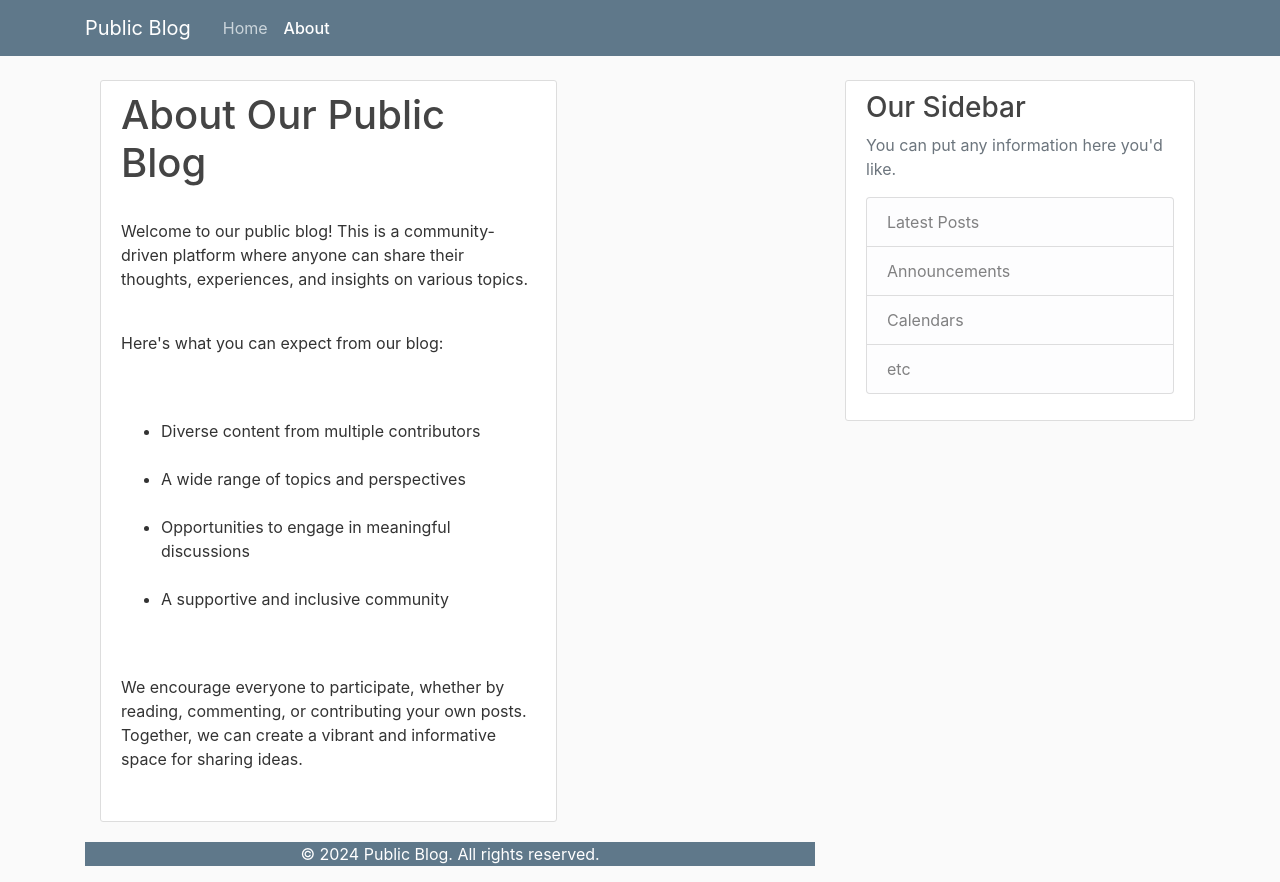
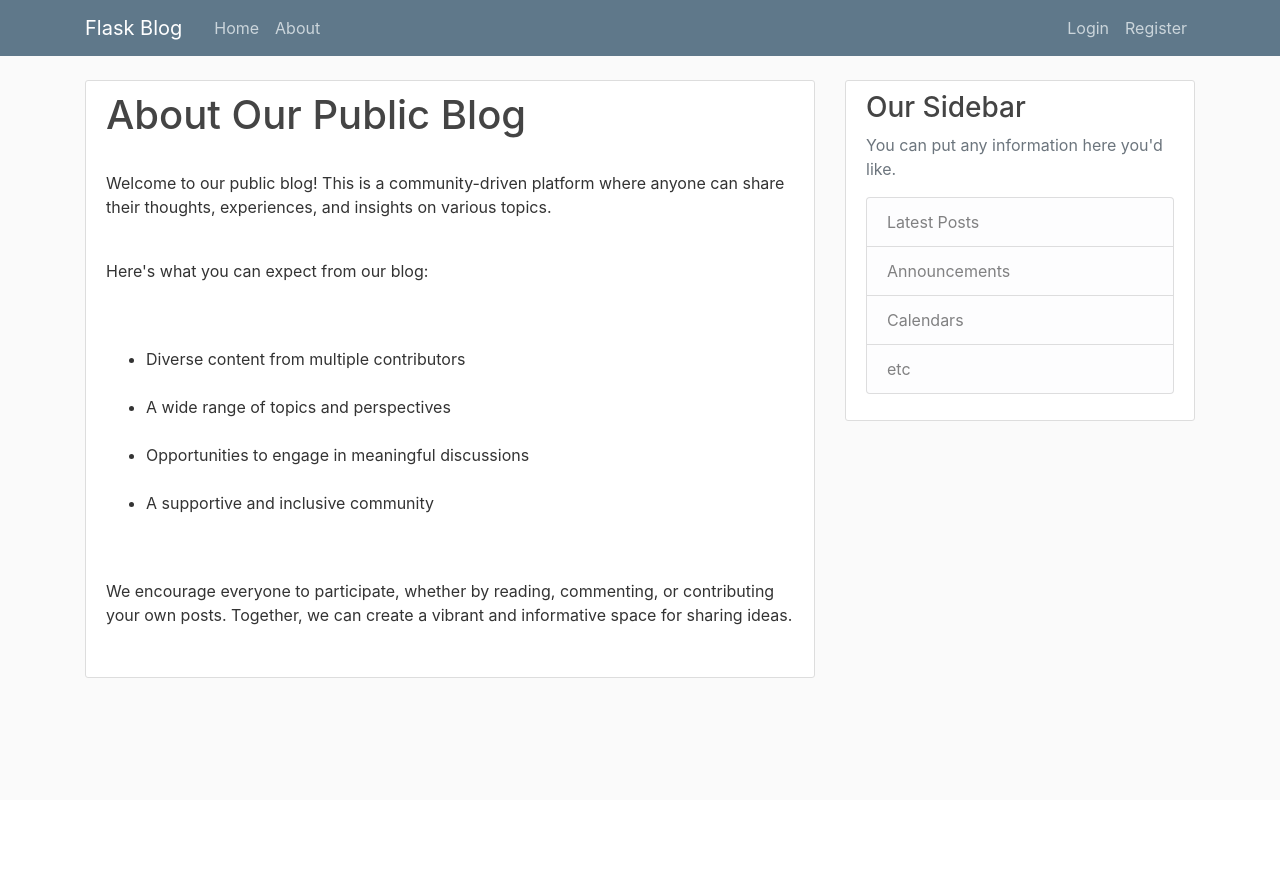
Before and after one commit to Nami-t/FLASK-BLOG, a Flask app: page /about in a window 1280 px wide. After the commit the page ends 678 px from the top, so only its background shows below. Run offline with Flask 3, Linux system fonts and the light colour scheme; some libraries are stand-ins or nearby versions.

Commit message:
about page

```diff
--- a/index/templates/about.html
+++ b/index/templates/about.html
@@ -1,34 +1,6 @@
 {% extends "layout.html" %}
+
 {% block content %}
-<!DOCTYPE html>
-<html lang="en">
-<head>
-    <meta charset="UTF-8">
-    <meta name="viewport" content="width=device-width, initial-scale=1.0">
-    <title>About Our Public Blog</title>
-    <link rel="stylesheet" href="main.css">
-</head>
-<body>
-    <header class="site-header">
-        <nav class="navbar navbar-expand-md navbar-dark bg-steel fixed-top">
-            <div class="container">
-                <a class="navbar-brand mr-4" href="/">Public Blog</a>
-                <button class="navbar-toggler" type="button" data-toggle="collapse" data-target="#navbarToggle" aria-controls="navbarToggle" aria-expanded="false" aria-label="Toggle navigation">
-                    <span class="navbar-toggler-icon"></span>
-                </button>
-                <div class="collapse navbar-collapse" id="navbarToggle">
-                    <div class="navbar-nav mr-auto">
-                        <a class="nav-item nav-link" href="/">Home</a>
-                        <a class="nav-item nav-link active" href="/about">About</a>
-                    </div>
-                </div>
-            </div>
-        </nav>
-    </header>
-
-    <main role="main" class="container">
-        <div class="row">
-            <div class="col-md-8">
 <div class="content-section">
     <h1 class="article-title">About Our Public Blog</h1>
     <div class="article-content">
@@ -43,15 +15,4 @@
         <p>We encourage everyone to participate, whether by reading, commenting, or contributing your own posts. Together, we can create a vibrant and informative space for sharing ideas.</p>
     </div>
 </div>
-            </div>
-        </div>
-    </main>
-
-    <footer class="bg-steel">
-        <div class="container">
-            <p class="text-center text-white">&copy; 2024 Public Blog. All rights reserved.</p>
-        </div>
-    </footer>
-</body>
-</html>
 {% endblock content %}
```
Lines whose indentation alone changed are shown as unchanged.
